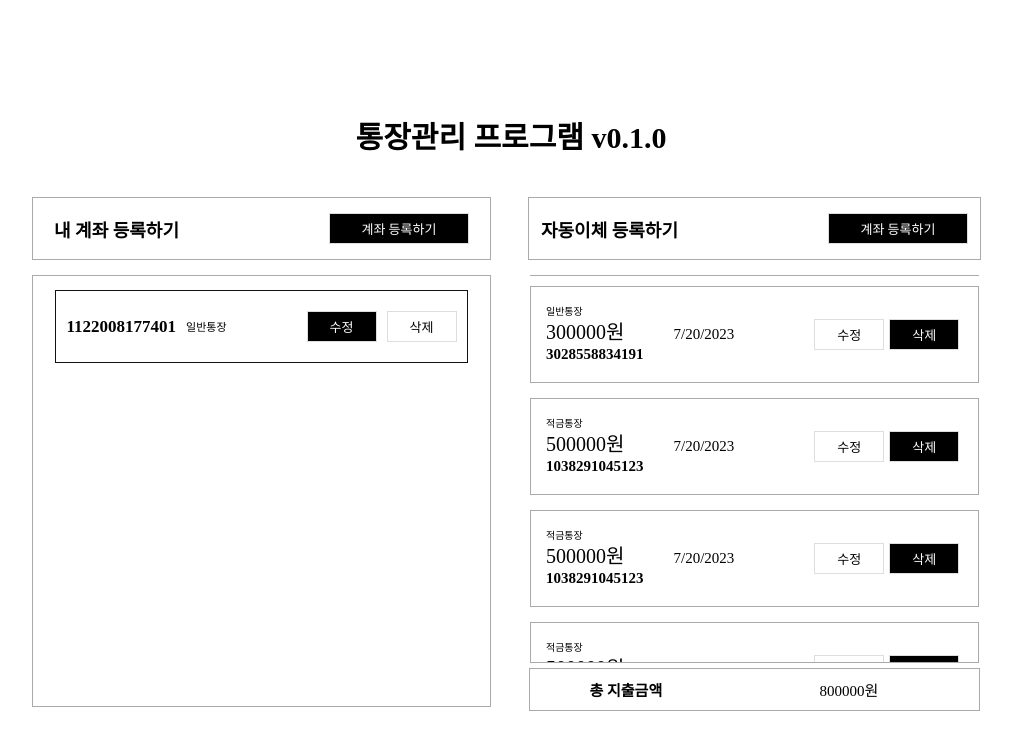
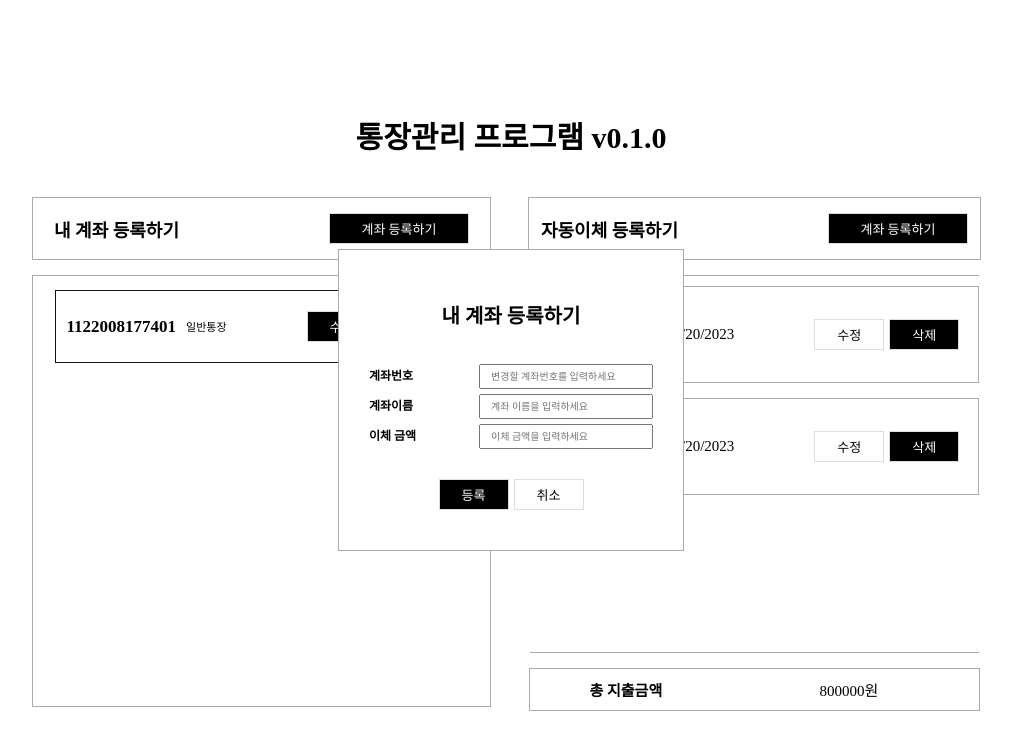
Before and after one commit to wisberry2022/AutoAccount_Front, a React (Create React App) app: page / in a window 1280 px wide. Shown: the top 750 px of the page, without its empty margins (129-1141 px from the left). Built offline with nearby package versions, Linux system fonts and the light colour scheme; a web font is replaced by a local one.

Commit message:
07/26 upload [main][add] UI works end, state with recoil works start

```diff
--- /dev/null
+++ b/src/classes/types/RecoilStateTypes.tsx
@@ -0,0 +1,5 @@
+type ModalState = {
+  [key in string]:boolean;
+}
+
+export type {ModalState};
--- a/src/component/orgarnism/AssignArea.tsx
+++ b/src/component/orgarnism/AssignArea.tsx
@@ -5,6 +5,9 @@ import { LabelInputPair } from "../../classes/types/DataTypes";
 import SectionHead from "../molecules/SectionHead";
 import ModalFrame from "../../pages/modal/ModalFrame";
 import AlertFrame from "../../pages/modal/AlertFrame";
+import { useRecoilState, useRecoilValue } from "recoil";
+import { DefaultModalButtons, getInputComponent } from "../../recoil/state/DefaultState";
+import ModifyBox from "../molecules/ModifyBox";
 
 const VerticalSizingFlex = styled(VerticalFlex)`
   width: 100%;
@@ -23,59 +26,12 @@ const AssignArea:React.FC = () => {
   };
 
   const dataArr:LabelInputPair[] = [
-    {
-      id:1,
-      label:{
-        htmlFor: "serial",
-        label: "계좌번호"
-      },
-      input:{
-        id: "serial",
-        name: "serial",
-        type: "text",
-        placeholder: "계좌번호를 입력하세요"
-      }
-    },
-    {
-      id:2,
-      label:{
-        htmlFor: "name",
-        label: "계좌이름"
-      },
-      input:{
-        id: "name",
-        name: "name",
-        type: "text",
-        placeholder: "계좌이름을 입력하세요"
-      }
-    },
-    {
-      id:3,
-      label:{
-        htmlFor: "owner",
-        label: "계좌주"
-      },
-      input:{
-        id: "owner",
-        name: "owner",
-        type: "text",
-        placeholder: "계좌주를 입력하세요"
-      }
-    },
-    {
-      id:4,
-      label:{
-        htmlFor: "balance",
-        label: "계좌잔액"
-      },
-      input:{
-        id: "balance",
-        name: "balance",
-        type: "text",
-        placeholder: "계좌잔액을 입력하세요"
-      }
-    }
+    useRecoilValue(getInputComponent('serial')),
+    useRecoilValue(getInputComponent('name')),
+    useRecoilValue(getInputComponent('balance')),
   ];
+
+  // const buttons:ButtonSet[] = useRecoilValue(DefaultModalButtons);
 
 	const buttons:ButtonSet[] = [
 		{color:{bgColor: "#000", color: "#fff"}, name:"등록"},
@@ -87,7 +43,7 @@ const AssignArea:React.FC = () => {
       <HorizonSizingFlex option={{justifyContent:"center", gap:"15"}}>
         <SectionHead title="내 계좌 등록하기" btn="계좌 등록하기" />
       </HorizonSizingFlex>
-      {/* <ModalFrame title="내 계좌 등록하기 " target={<ModifyBox dataArr={dataArr} buttonArr={buttons} />} /> */}
+      <ModalFrame title="내 계좌 등록하기 " target={<ModifyBox dataArr={dataArr} buttonArr={buttons} />} />
     </VerticalSizingFlex>
   )
 }
--- a/src/component/orgarnism/DebitArea.tsx
+++ b/src/component/orgarnism/DebitArea.tsx
@@ -1,10 +1,14 @@
 import { styled } from "styled-components";
-import { Debit } from "../../classes/types/DataTypes";
+import { Debit, LabelInputPair } from "../../classes/types/DataTypes";
 import List from "../atoms/list/List";
 import DebitBundle from "../molecules/DebitBundle";
+import ModalFrame from "../../pages/modal/ModalFrame";
+import ModifyBox from "../molecules/ModifyBox";
+import { ButtonSet } from "../../classes/types/StyleTypes";
 
 const WrapperBorderList = styled(List)`
   margin-block-end: 0;
+  margin-bottom: 1rem;
   border-top: .1rem solid #aaa;
   border-bottom: .1rem solid #aaa;
   padding: 1rem 0;
@@ -33,14 +37,58 @@ const DebitArea:React.FC = () => {
     debitDate: new Date().toLocaleDateString()
   };
 
+  const dataArr:LabelInputPair[] = [
+    {
+      id:1,
+      input:{
+        id:"serial",
+        type:"text",
+        name:"serial",
+        placeholder:"변경할 계좌번호를 입력하세요"
+      },
+      label:{
+        htmlFor: "serial",
+        label: "계좌번호"
+      }
+    },
+    {
+      id:2,
+      input:{
+        id:"balance",
+        type:"text",
+        name:"balance",
+        placeholder:"이체 금액을 입력하세요"
+      },
+      label:{
+        htmlFor: "balance",
+        label: "이체 금액"
+      }
+    },
+    {
+      id:3,
+      input:{
+        id:"name",
+        type:"text",
+        name:"name",
+        placeholder:"계좌 이름을 입력하세요"
+      },
+      label:{
+        htmlFor: "name",
+        label: "계좌이름"
+      }
+    },
+  ];
+
+  const buttons:ButtonSet[] = [
+    {color:{bgColor:"#ddd", color:"#111"}, name:"수정"},
+    {color:{bgColor:"#111", color:"#ddd"}, name:"취소"},
+  ];
+
   return (
     <WrapperBorderList>
       <DebitBundle data={normalDebit} />
       <DebitBundle data={installmentDebit} />
-      <DebitBundle data={installmentDebit} />
-      <DebitBundle data={installmentDebit} />
-      <DebitBundle data={installmentDebit} />
-      <DebitBundle data={installmentDebit} />
+      {/* <ModalFrame title="자동이체 계좌 수정하기" target={<ModifyBox dataArr={dataArr} buttonArr={buttons} />} /> */}
     </WrapperBorderList>
   )
 }
--- a/src/component/orgarnism/MyAccounts.tsx
+++ b/src/component/orgarnism/MyAccounts.tsx
@@ -4,6 +4,7 @@ import List from "../atoms/list/List";
 import MyAccountBundle from "../molecules/MyAccountBundle";
 import ModalFrame from "../../pages/modal/ModalFrame";
 import AccountDetail from "./AccountsDetail";
+import AlertFrame from "../../pages/modal/AlertFrame";
 
 const OuterList = styled(List)`
   display: flex;
--- a/src/index.tsx
+++ b/src/index.tsx
@@ -3,12 +3,15 @@ import ReactDOM from 'react-dom/client';
 import App from './App';
 import 'pretendard/dist/web/static/pretendard.css';
 import './css/reset.css';
+import { RecoilRoot } from 'recoil';
 
 const root = ReactDOM.createRoot(
   document.getElementById('root') as HTMLElement
 );
 root.render(
   <React.StrictMode>
-    <App />
+    <RecoilRoot>
+      <App />
+    </RecoilRoot>
   </React.StrictMode>
 );
--- a/src/pages/modal/AlertFrame.tsx
+++ b/src/pages/modal/AlertFrame.tsx
@@ -12,7 +12,7 @@ const AlertFrame:React.FC<PropType> = ({title}:PropType) => {
 	const buttons:ButtonSet[] = [
 		{color:{bgColor: "#000", color: "#fff"}, name:"확인"},
 		{color:{bgColor: "#fff", color: "#000"}, name:"취소"}
-  ];
+	];
 
 	return (
 		<VerticalModalFlex>
--- /dev/null
+++ b/src/recoil/state/DefaultState.tsx
@@ -0,0 +1,113 @@
+import { RecoilState, atom, atomFamily, selectorFamily } from "recoil";
+import { ButtonSet } from "../../classes/types/StyleTypes";
+import { LabelInputPair } from "../../classes/types/DataTypes";
+
+const DefaultModalButtons = atom<ButtonSet[]>({
+  key:"ModalButtons",
+  default: [
+    {color:{bgColor:"#ddd", color:"#111"}, name:"수정"},
+    {color:{bgColor:"#111", color:"#ddd"}, name:"취소"},
+  ]
+});
+
+export {DefaultModalButtons};
+
+const SerialFormSet = atom<LabelInputPair>({
+  key: "LabelInputSet",
+  default: {
+    id:1,
+    input:{
+      id:"serial",
+      type:"text",
+      name:"serial",
+      placeholder:"변경할 계좌번호를 입력하세요"
+    },
+    label:{
+      htmlFor: "serial",
+      label: "계좌번호"
+    }
+  }
+});
+
+// export {SerialFormSet};
+
+const BalanceFormSet = atom<LabelInputPair>({
+  key: "BalanceFormSet",
+  default: {
+    id:2,
+    input:{
+      id:"balance",
+      type:"text",
+      name:"balance",
+      placeholder:"이체 금액을 입력하세요"
+    },
+    label:{
+      htmlFor: "balance",
+      label: "이체 금액"
+    }
+  }
+});
+
+// export {BalanceFormSet};
+
+const AccountNameFormSet = atom<LabelInputPair>({
+  key: "AccountNameFormSet",
+  default: {
+    id:3,
+    input:{
+      id:"name",
+      type:"text",
+      name:"name",
+      placeholder:"계좌 이름을 입력하세요"
+    },
+    label:{
+      htmlFor: "name",
+      label: "계좌이름"
+    }
+  }
+});
+
+// export {AccountNameFormSet};
+
+const OwnerFormSet = atom<LabelInputPair>({
+  key: "OwnerFormSet",
+  default: {
+    id:4,
+    label:{
+      htmlFor: "owner",
+      label: "계좌주"
+    },
+    input:{
+      id: "owner",
+      name: "owner",
+      type: "text",
+      placeholder: "계좌주를 입력하세요"
+    }
+  }
+});
+
+// export {OwnerFormSet};
+
+const getInputComponent = atomFamily<LabelInputPair, string>({
+  key: "getInputComponent",
+  default: selectorFamily({
+    key: "InputComponentSelector",
+    get: param => ({get}) => {
+      const stateMap:{[key : string]:RecoilState<LabelInputPair>} = {
+        'serial':SerialFormSet,
+        'balance':BalanceFormSet,
+        'owner':OwnerFormSet,
+        'name':AccountNameFormSet
+      }
+
+      const targetState = Object.keys(stateMap)
+      .filter(v => v === param)
+      .map(v => stateMap[v])[0];
+
+      const target = get(targetState)
+      return target;
+    }
+  })
+});
+
+export {getInputComponent};
```
Also changed, not shown: src/recoil/state/ModalState.tsx (added, +16 -0 lines).
